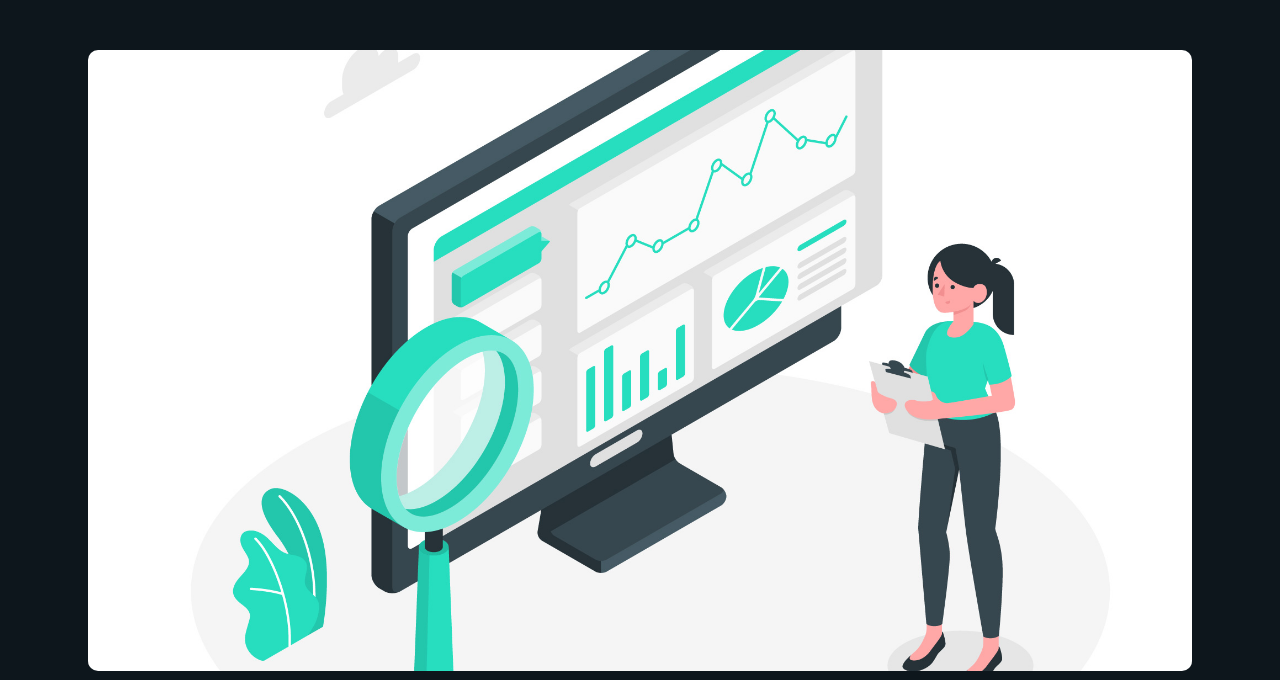
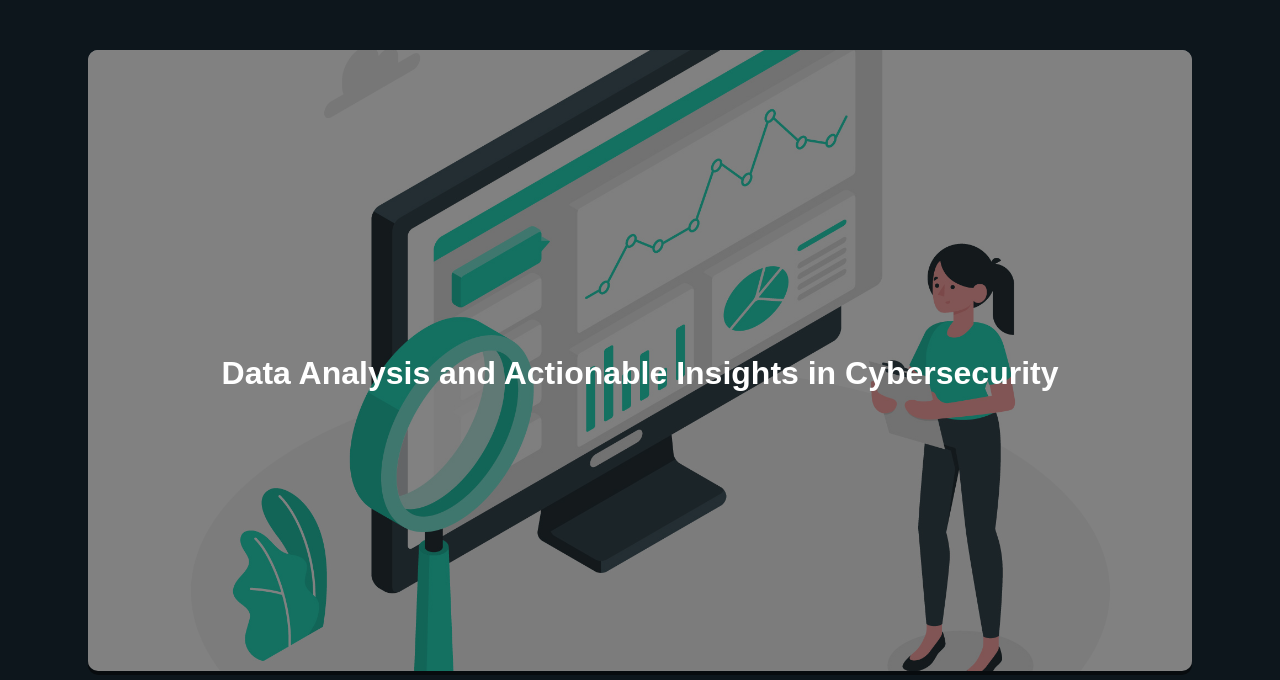
Before and after one commit to SOms3Piol/clads.io, a plain HTML site: page blogs/blog_data_analytics.html in a window 1280 px wide. Shown: the part 98-778 px from the top of the page. Drawn offline with Linux system fonts and the light colour scheme; a web font is replaced by a local one.

Commit message:
finalize, Blog Title over the thumbnail

```diff
--- a/blogs/blog_data_analytics.html
+++ b/blogs/blog_data_analytics.html
@@ -55,8 +55,12 @@
 
     </header>
      <main class="blog">
-        <img src="../assets/data-analysis.jpg" alt="">
-        <h1 id="data-analysis-and-actionable-insights-in-cybersecurity">Data Analysis and Actionable Insights in Cybersecurity</h1>
+        <div class="blog-banner">
+            <img src="../assets/data-analysis.jpg" alt="">
+            <h1 id="data-analysis-and-actionable-insights-in-cybersecurity">Data Analysis and Actionable Insights in Cybersecurity</h1>
+            <div class="shadow"></div>
+        </div>
+
         <p>Cybersecurity isn’t just about firewalls and antivirus software anymore. It’s about making sense of the vast amounts of data that flow through an organization’s systems every second. Each log file, every user activity, and even the faintest anomaly in network traffic could hold the key to preventing a major breach. The real challenge lies in transforming this data into meaningful insights that empower proactive decision-making and robust defenses. In the ever-evolving threat landscape, the ability to analyze and act on data isn’t just a skill—it’s a necessity.</p>
 
         <h2 id="why-data-analysis-is-crucial-in-cybersecurity">Why Data Analysis is Crucial in Cybersecurity</h2>
@@ -123,5 +127,6 @@
             </form>
         </div>
     </footer>
+    <script defer src="../script/script.js"></script>
 </body>
 </html>
--- a/css/blog-page.css
+++ b/css/blog-page.css
@@ -101,6 +101,10 @@ header a:hover{
     margin: 0 auto;
     margin-top: 135px;
     padding: 13px 8px;
+
+}
+.blog-banner > div{
+    border-radius: 10px;
 }
 .blog img{
     aspect-ratio: 16 / 9;
@@ -136,7 +140,27 @@ header a:hover{
     color: white;
 }
 
+.blog-banner{
+    position: relative;
+}
+.shadow{
+    position: absolute;
+    top: 0;
+    width: 100%;
+    height: 100%;
+    background-color: rgba(0, 0, 0, 0.493);
+}
 
+.blog-banner h1{
+    position: absolute;
+
+    top: 50%;
+    left:50%;
+    transform: translate(-50%,-50%);
+    z-index: 100;
+    width: 100%;
+    text-align: center;
+}
 
 .get-started {
     color: white;
```
Also changed, not shown: blogs.html (+1 -1 lines), blogs/blog_automation_sol.html (+5 -1 lines), blogs/blog_process_improvement.html (+7 -2 lines), blogs/blog_workflow_design.html (+8 -2 lines).
